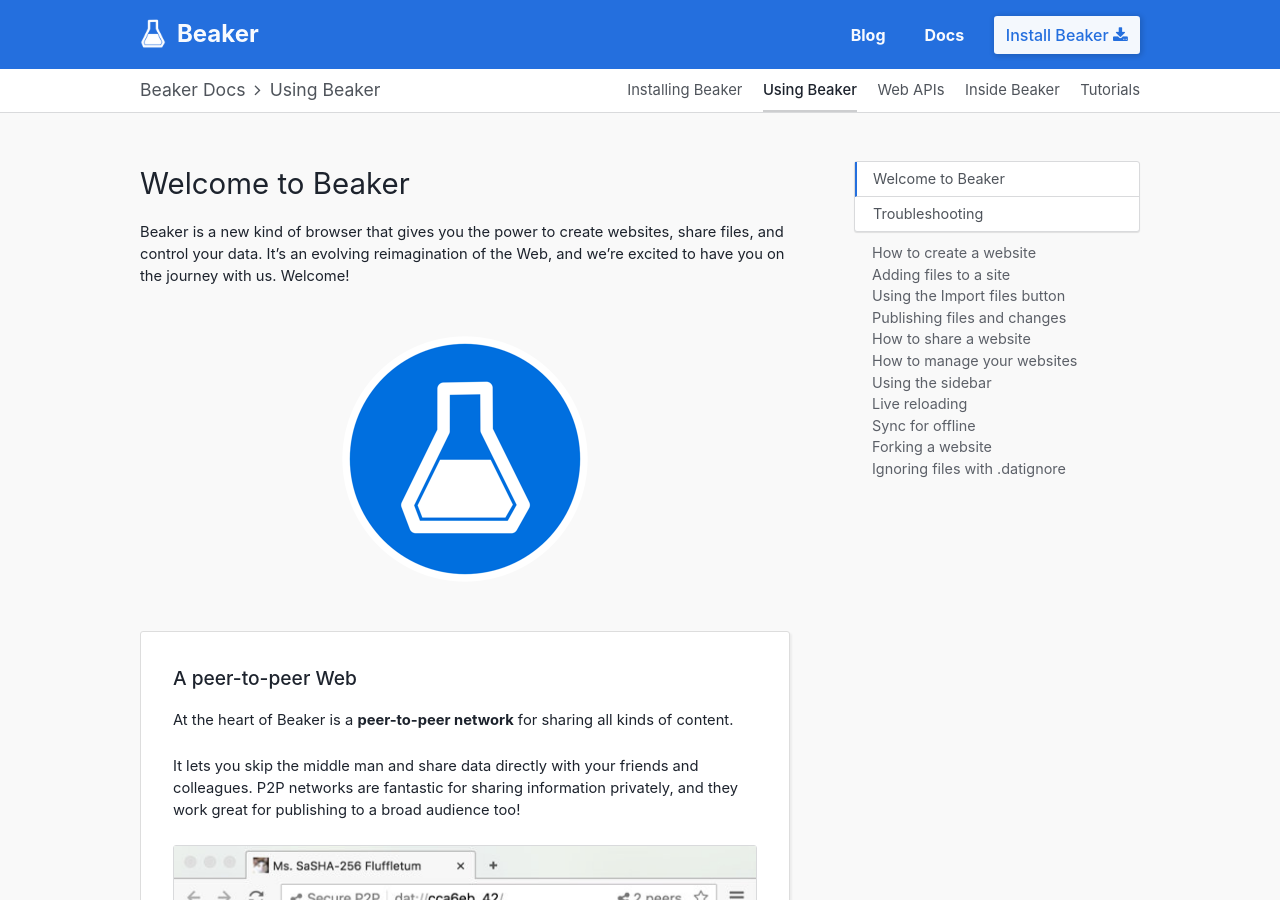
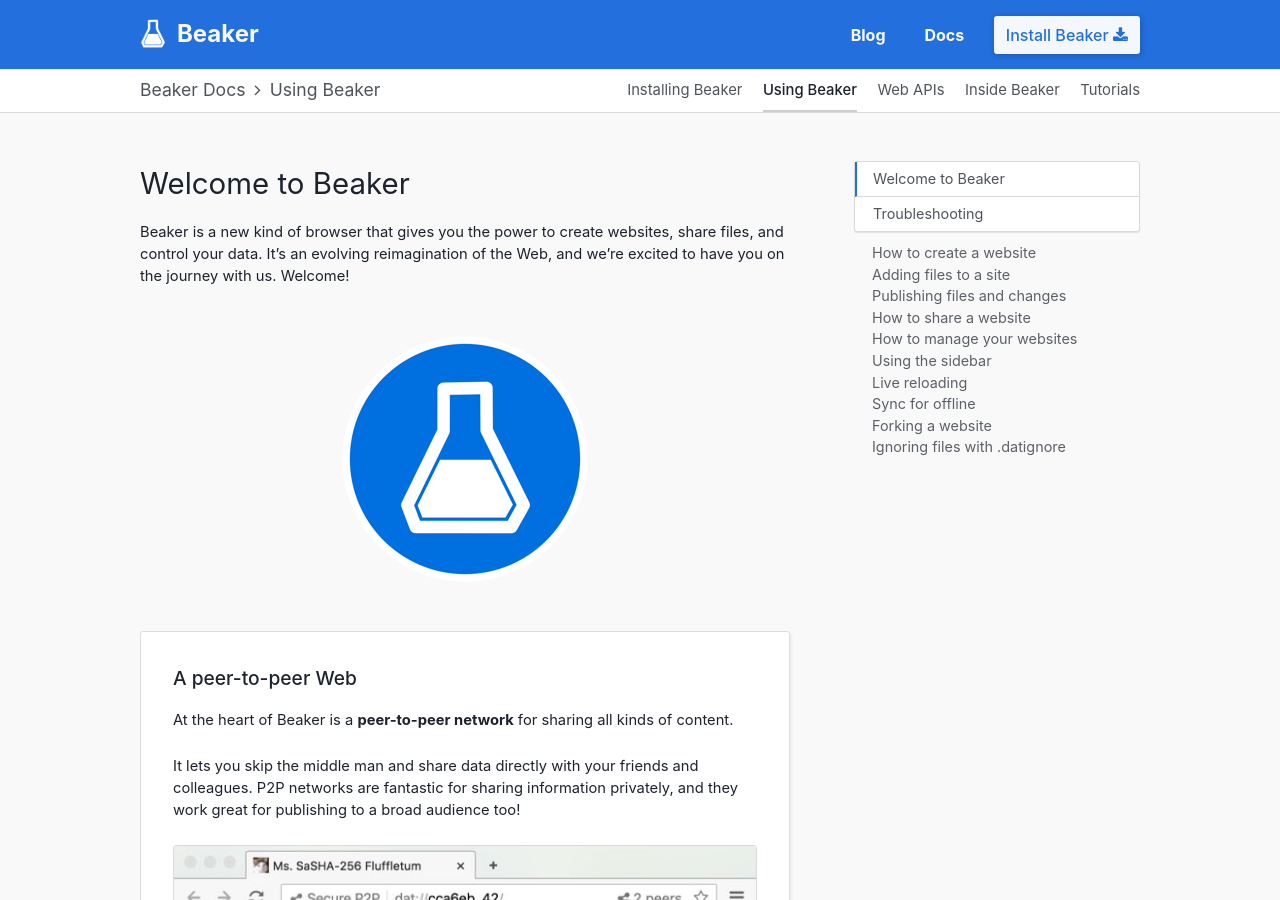
Before and after one commit to beakerbrowser/beakerbrowser.com, a Jekyll site: the page built from _docs/using-beaker/index.md, in a window 1280 px wide and 900 px high. Built offline with Jekyll 4.4.1, drawn with Linux system fonts in a browser that asks for light colours.

Commit message:
Fix intro guide docs

```diff
--- a/_data/docs.yml
+++ b/_data/docs.yml
@@ -15,8 +15,6 @@
         url: "#how-to-create-a-website"
       - title: "Adding files to a site"
         url: "#adding-files-to-a-site"
-      - title: "Using the Import files button"
-        url: "#using-the-import-files-button"
       - title: "Publishing files and changes"
         url: "#publishing-files-and-changes"
       - title: "How to share a website"
```
